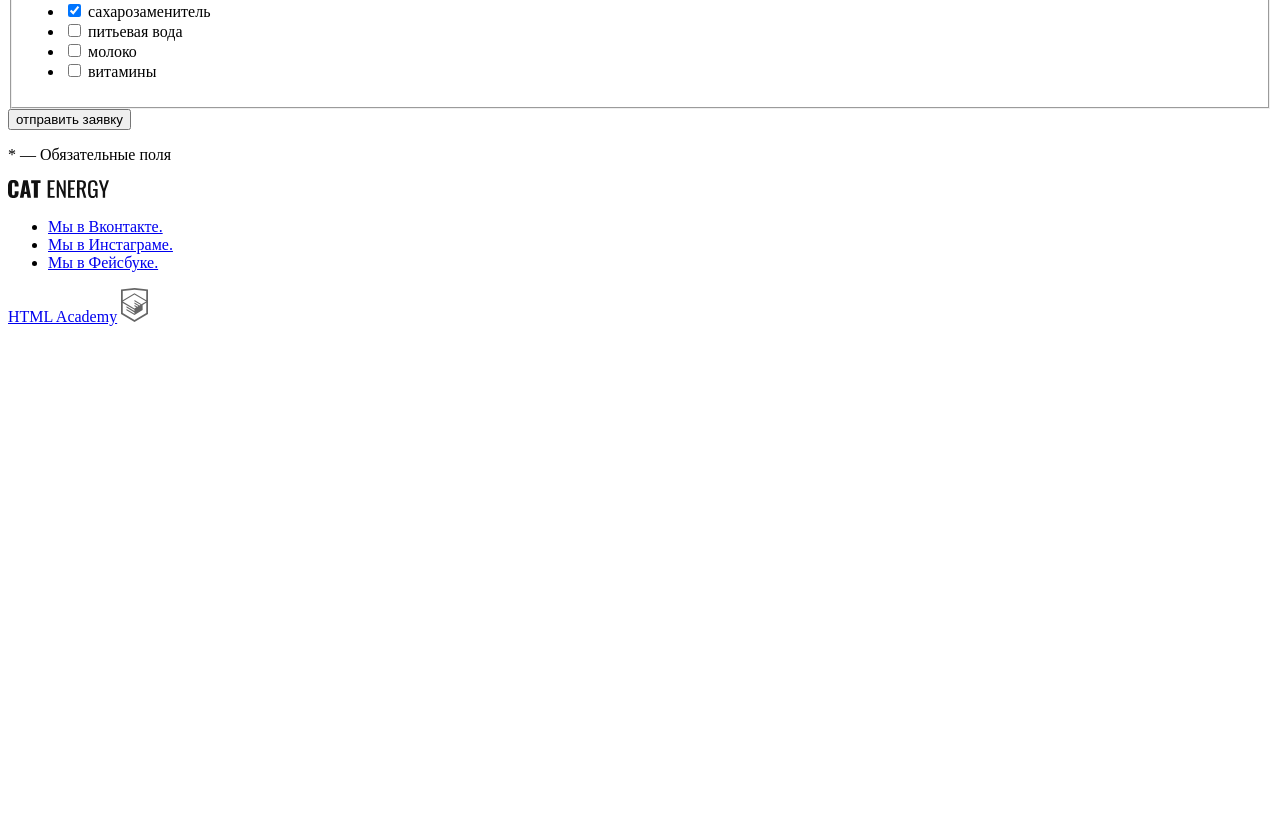
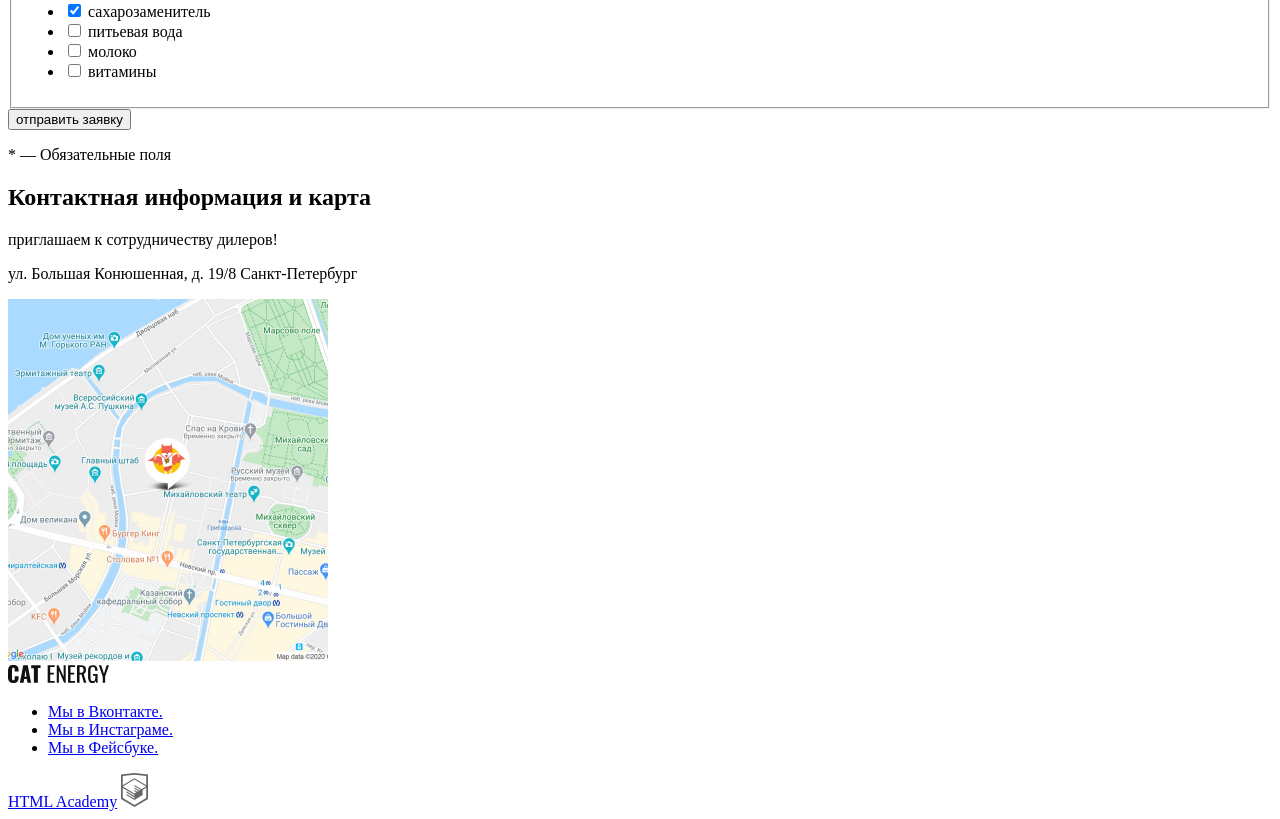
Before and after one commit to EdwardWhelan/1836225-cat-energy-24, a website: page source/form.html in a window 1280 px wide. Shown: the part 748-1567 px from the top of the page. Before the commit the page ends 1082 px from the top, so only its background shows below. Drawn offline with Linux system fonts and the light colour scheme.

Commit message:
feat: add map to form

```diff
--- a/source/form.html
+++ b/source/form.html
@@ -167,6 +167,26 @@
           </div>
         </div>
       </form>
+    </section>
+    <section class="contacts">
+      <div class="contacts__wrapper">
+        <h2 class="visually-hidden">Контактная информация и карта</h2>
+        <p class="contacts__title">
+          приглашаем
+          к сотрудничеству
+          дилеров!
+        </p>
+        <p class="contacts__text">
+          ул. Большая
+          Конюшенная, д. 19/8
+          Санкт-Петербург
+        </p>
+      </div>
+      <div class="map">
+        <img class="map__img" src="img/map.jpg " width="320" height="362" alt="Карта проезда.">
+      </div>
+    </section>
+  </main>
   <footer class="page-footer">
     <div class="page-footer-wrapper">
       <a class="page-footer__logo">
@@ -198,8 +218,8 @@
     </div>
 
   </footer>
-    </section>
-  </main>
+
+
 </body>
 
 </html>
```
Lines whose indentation alone changed are shown as unchanged.
